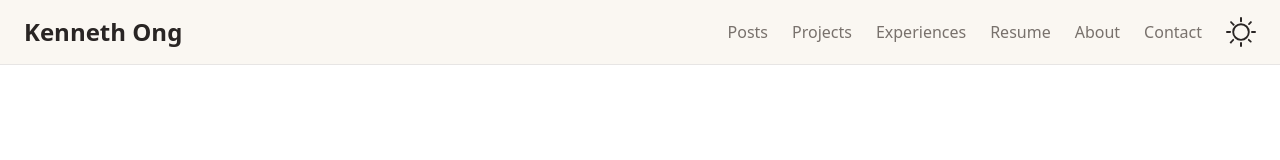
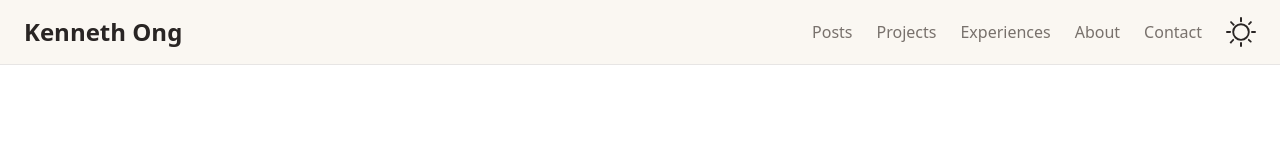
Before and after one commit to KennethOng02/KennethOng02.github.io, an Astro site: page / in a window 1280 px wide. Shown: the top 160 px of the page. Built offline with nearby package versions, Linux system fonts and the light colour scheme; Astro itself is replaced by a stand-in of ours; no server answers.

Commit message:
remove: resume page

```diff
--- a/src/components/NavBar.astro
+++ b/src/components/NavBar.astro
@@ -30,7 +30,6 @@ import ThemeIcon from './ThemeIcon.astro';
     </ul>
 
     <ul class="flex flex-col gap-2 md:flex-row md:items-center md:gap-6">
-      <li><a href="/resume" class="nav-link">Resume</a></li>
       <li><a href="/about" class="nav-link">About</a></li>
       <li><a href="/contact" class="nav-link">Contact</a></li>
     </ul>
--- a/src/pages/resume.astro
+++ /dev/null
@@ -1,5 +0,0 @@
----
-import Layout from "../layouts/Layout.astro";
----
-
-<Layout title="Resume" />
```
